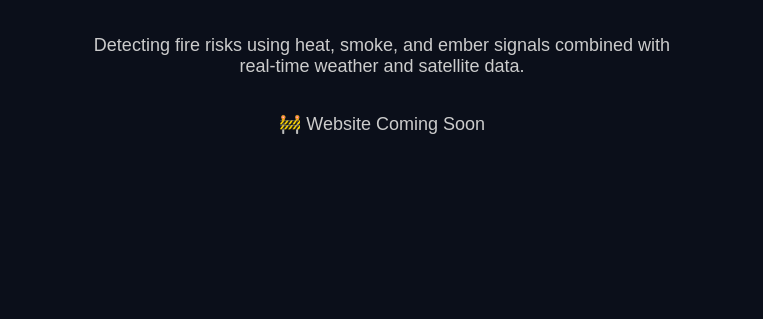
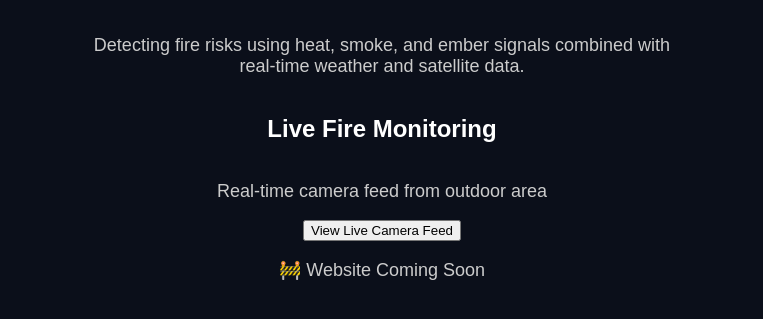
Before and after one commit to shauryarchs/embersensor-site, a plain HTML site: page index.html in a window 1280 px wide. Shown: the part 689-1008 px from the top of the page, without its empty margins (258-1021 px from the left). Before the commit the page ends 882 px from the top, so only its background shows below. Drawn offline with Linux system fonts and the light colour scheme.

Commit message:
add video live feed

```diff
--- a/index.html
+++ b/index.html
@@ -1,5 +1,6 @@
 <!DOCTYPE html>
 <html>
+
 <head>
   <title>EmberSensor</title>
   <meta name="viewport" content="width=device-width, initial-scale=1.0">
@@ -47,6 +48,7 @@
     }
   </style>
 </head>
+
 <body>
 
   <div class="hero">
@@ -59,8 +61,17 @@
       Detecting fire risks using heat, smoke, and ember signals combined with real-time weather and satellite data.
     </p>
 
+    <h2>Live Fire Monitoring</h2>
+
+    <p>Real-time camera feed from outdoor area</p>
+
+    <button onclick="window.open('https://home.google.com/u/3/home/1-bf274c04573901a825c98b061c3ab65d5bf7bb682aa8583ef8dab5b2fba6e91e/cameras/list/1-b7e2e9be7aa8379b4748be3aa058f4e7ac375bc0774265209cfb961a3b8859d4?fap=true')">
+      View Live Camera Feed
+    </button>
+
     <p>🚧 Website Coming Soon</p>
   </div>
 
 </body>
+
 </html>
```
